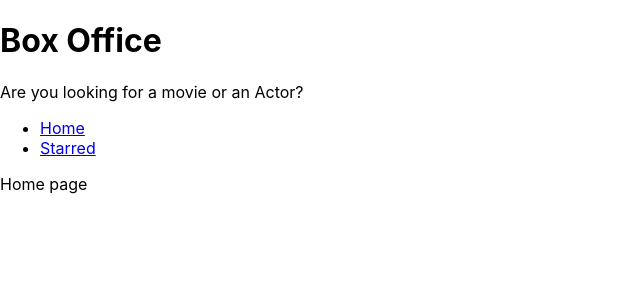
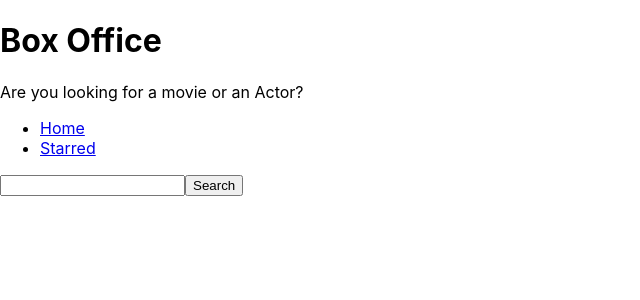
Before and after one commit to jthitch/box-office-app, a React (Create React App) app: page / in a window 1280 px wide. Shown: the top 300 px of the page, without its empty margins (0-640 px from the left). Built offline with nearby package versions, Linux system fonts and the light colour scheme.

Commit message:
added api for tvmaze

```diff
--- a/src/pages/Home.jsx
+++ b/src/pages/Home.jsx
@@ -1,9 +1,29 @@
-import { Link } from 'react-router-dom'
+import { useState } from 'react'
 
 const Home = () => {
-    return <div>
-        <div>Home page</div>
+
+    const [searchStr, setSearchStr] = useState('')
+
+
+    const onSearchInputChange = (ev) => {
+        setSearchStr(ev.target.value)
+    }
+
+    const onSearch = async(ev) => {
+        ev.preventDefault();
+        const reponse = await fetch(`https://api.tvmaze.com/search/shows?q=${searchStr}`)
+        const body = await reponse.json();
+        console.log(body);
+    }
+
+    return (
+    <div>
+          <form onSubmit={onSearch}>
+            <input type="text" value={searchStr} onChange={ onSearchInputChange } />
+            <button type="submit">Search</button>
+          </form>
     </div>
+    )
 
 }
 
```
